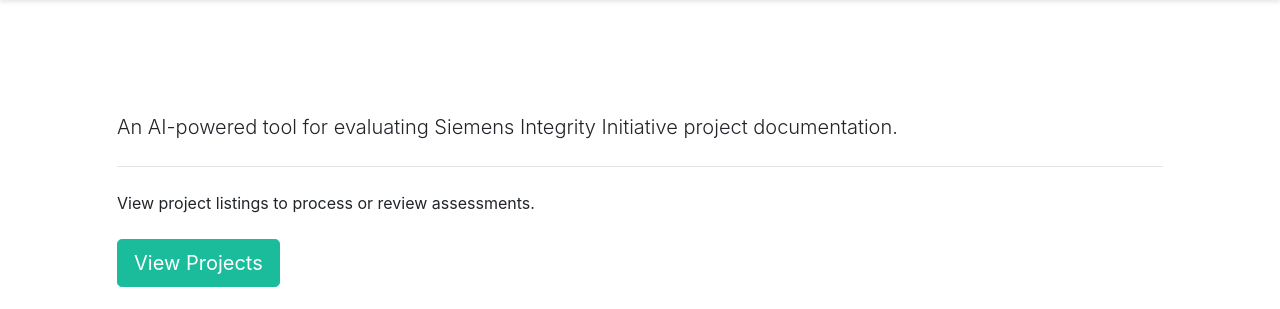
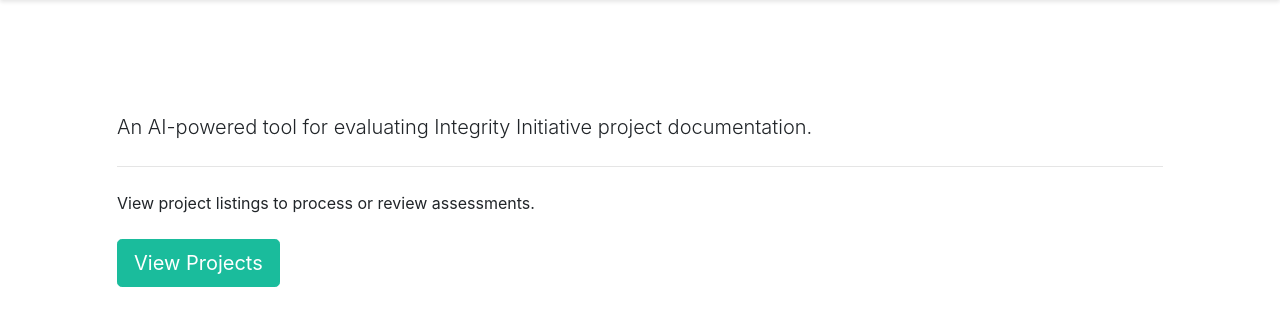
Before and after one commit to patterson-s/siemens, a Python web app: template app/templates/main/index.html in a window 1280 px wide. Shown: the part 72-381 px from the top of the page. Run offline with Jinja, Linux system fonts and the light colour scheme; the template is opened without the code that fills it, so the values that code supplies are empty; some libraries are stand-ins or nearby versions.

Commit message:
Update index.html

```diff
--- a/app/templates/main/index.html
+++ b/app/templates/main/index.html
@@ -3,7 +3,7 @@
 {% block content %}
     <div class="jumbotron bg-white">
         <h1 class="display-4">{{ config.APP_NAME }}</h1>
-        <p class="lead">An AI-powered tool for evaluating Siemens Integrity Initiative project documentation.</p>
+        <p class="lead">An AI-powered tool for evaluating Integrity Initiative project documentation.</p>
         <hr class="my-4">
         <p>View project listings to process or review assessments.</p>
         <div class="mt-4">
```
